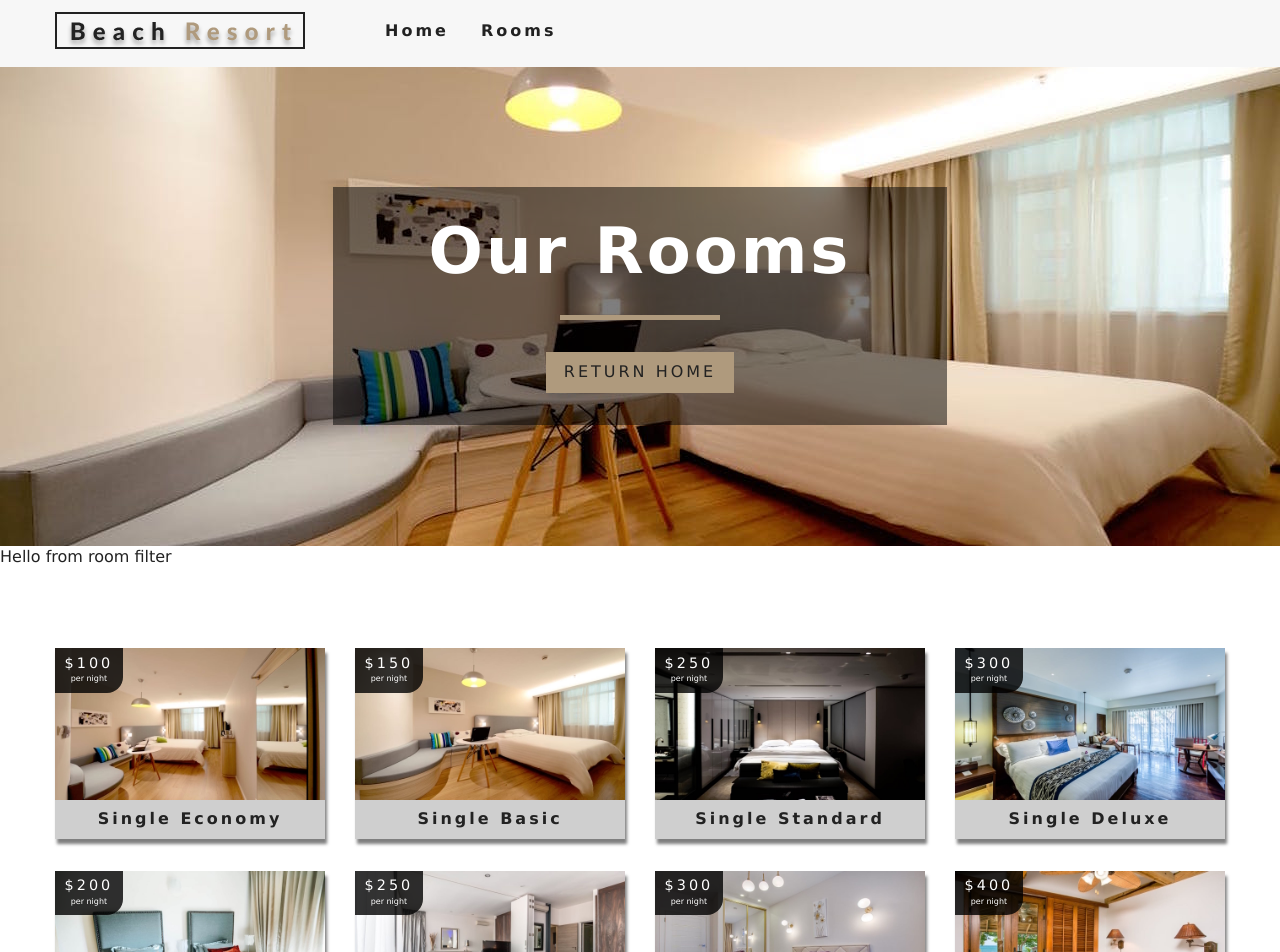
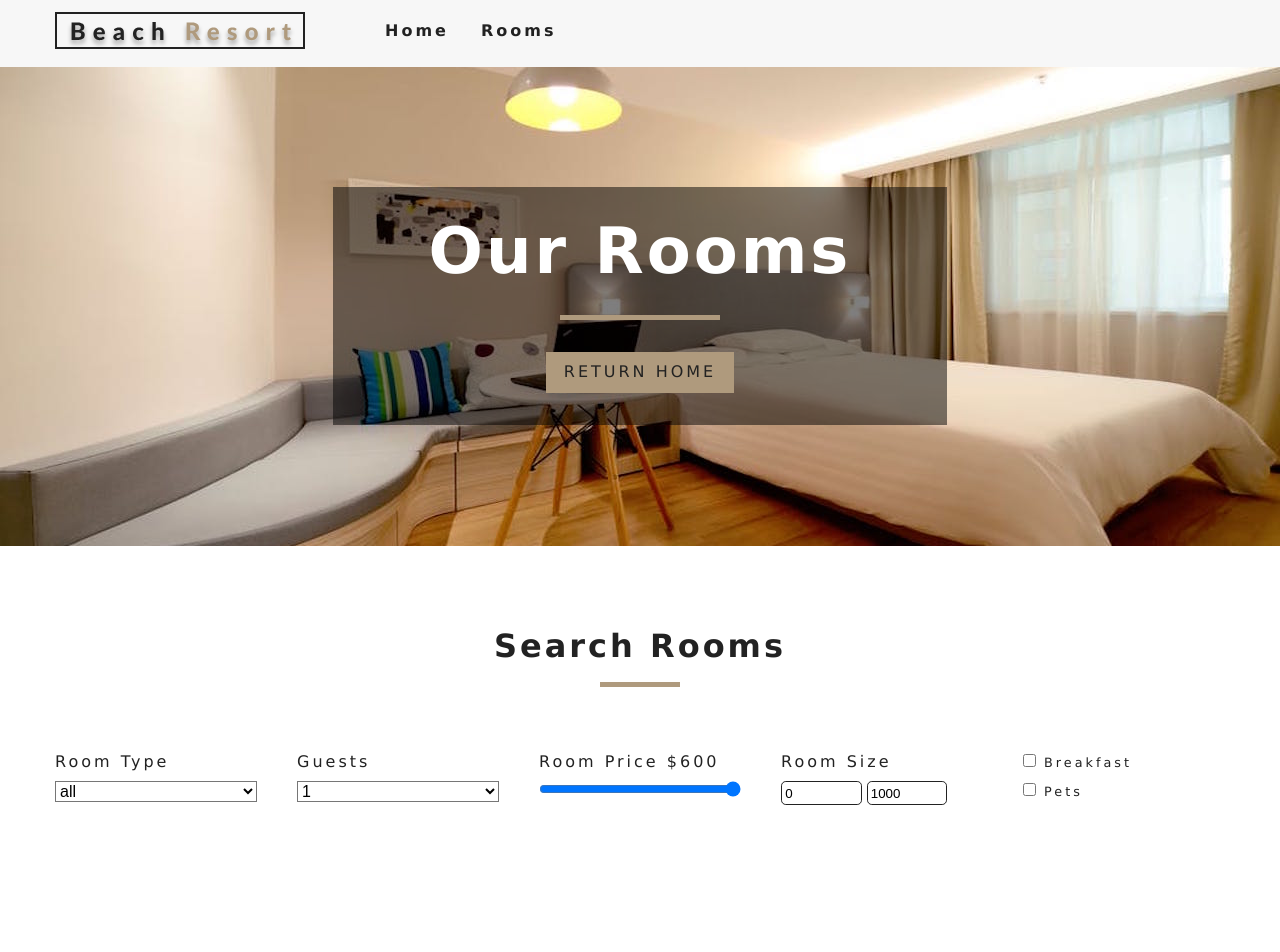
Before and after one commit to ibrahem50/Hotel-Reservation-info, a React (Create React App) app: page /rooms in a window 1280 px wide. Shown: the top 952 px of the page. Built offline with nearby package versions, Linux system fonts and the light colour scheme.

Commit message:
updated RoomFilter

```diff
--- a/src/components/RoomFilter.js
+++ b/src/components/RoomFilter.js
@@ -1,8 +1,80 @@
-const RoomFilter = () => {
+import {useContext} from 'react';
+import { RoomContext } from '../context';
+import Title from './Title';
+
+// get all unique values
+const getUnique = (items, value) => {
+    return [...new Set(items.map(item => item[value]))];
+};
+
+const RoomFilter = ({rooms}) => {
+    const context = useContext(RoomContext);
+    const {
+        handleChange,
+        type,
+        capacity,
+        price,
+        minPrice,
+        maxPrice,
+        minSize,
+        maxSize,
+        breakfast,
+        pets
+    } = context;
+    // get unique types
+    let types = getUnique(rooms, "type");
+    // add all
+    types = ["all", ...types];
+    // map to jsx
+    types = types.map((item, index) => (
+      <option key={index} value={item}>
+         {item}
+      </option>
+    ));
+    // get unique capacity
+    let people = getUnique(rooms, "capacity");
+    people = people.map((item, index) => (
+      <option key={index} value={item}>
+        {item}
+      </option>
+    ));
     return (
-        <div>
-            Hello from room filter
-        </div>
+        <section className='filter-container'>
+            <Title title='search rooms' />
+            <form className='filter-form'>
+               <div className="form-group">
+               <label htmlFor="type">room type</label>
+               <select name="type" id="type" onChange={handleChange} className="form-control" value={type}>
+                  {types}
+               </select>
+               </div>
+               <div className="form-group">
+                   <label htmlFor="capacity">Guests</label>
+                   <select name="capacity" id="capacity" onChange={handleChange} className='form-control' value={capacity}>
+                       {people}
+                   </select>
+               </div>
+               <div className="form-group">
+                   <label htmlFor="price">room price ${price}</label>
+                   <input  type="range" name="price" min={minPrice} max={maxPrice} id="price" value={price} onChange={handleChange} className="form-control" />
+               </div>
+               <div className="form-group">
+                   <label htmlFor="size">room size </label>
+                   <input  type="number" name="minSize" id="price" value={minSize} onChange={handleChange} className="size-input" />
+                   <input type="number" name="maxSize" value={maxSize} onChange={handleChange} className="size-input"/>
+               </div>
+               <div className="form-group">
+                  <div className="single-extra">
+                     <input type="checkbox" name="breakfast" id="breakfast" checked={breakfast} onChange={handleChange} />
+                  <label htmlFor="breakfast">breakfast</label>
+                  </div>
+                  <div className="single-extra">
+                       <input type="checkbox" name="pets" checked={pets} onChange={handleChange}/>
+                       <label htmlFor="breakfast">pets</label>
+                  </div>
+                </div>
+            </form>
+        </section>
      );
 }
 
--- a/src/context.js
+++ b/src/context.js
@@ -8,17 +8,34 @@ export class RoomProvider extends Component {
         rooms: [],
         sortedRooms: [],
         featuredRooms: [],
-        loading: true
-    }
+        loading: true,
+        type: "all",
+        capacity: 1,
+        price: 0,
+        minPrice: 0,
+        maxPrice: 0,
+        minSize: 0,
+        maxSize: 0,
+        breakfast: false,
+        pets: false
+    };
     //getData
     componentDidMount(){
         //this.getData
         let rooms = this.formatData(items);
         let featuredRooms = rooms.filter(room => room.featured === true );
+        let maxPrice = Math.max(...rooms.map(item => item.price));
+        let maxSize = Math.max(...rooms.map(item => item.size));
         this.setState({
-            rooms,featuredRooms,sortedRooms:rooms,loading:false
+            rooms,
+            featuredRooms,
+            sortedRooms:rooms,
+            loading:false,
+            price: maxPrice,
+            maxPrice,
+            maxSize
         })
-    }
+    };
 
     formatData (items){
         let tempItems = items.map(item => {
@@ -30,20 +47,30 @@ export class RoomProvider extends Component {
             return room;
         });
         return tempItems;
-    }
+    };
     getRoom = slug => {
         let tempRooms = [...this.state.rooms];
         const room = tempRooms.find(room => room.slug === slug);
         return room;
     };
+    handleChange = (e)=>{
+        e.preventDefault();
+        const target = e.target;
+        const value = target.type === "checkbox" ? target.checked : target.value;
+        const name = target.name;
+        console.log(target,name,value)
+    }
+    filterRooms =()=>{
+        console.log('hello')
+    }
     render() {
         return (
-            <RoomContext.Provider value={{...this.state, getRoom:this.getRoom }}>
+            <RoomContext.Provider value={{...this.state, getRoom:this.getRoom , handleChange:this.handleChange }}>
                 {this.props.children}
             </RoomContext.Provider>
          );
     }
-}
+};
 
 export function withRoomConsumer(Component) {
     return function ConsumerWrapper(props){
@@ -53,6 +80,6 @@ export function withRoomConsumer(Component) {
             </RoomConsumer>
         );
     }
-}
+};
 
 export const RoomConsumer = RoomContext.Consumer;
--- a/src/index.css
+++ b/src/index.css
@@ -564,3 +564,69 @@ h6 {
 
 
 /* end of roomlist */
+
+
+/*  rooms fitler*/
+
+.filter-container {
+    padding: 5rem 0;
+}
+
+.filter-form {
+    width: 60vw;
+    margin: 0 auto;
+    display: grid;
+    grid-template-columns: repeat(auto-fit, minmax(202px, 1fr));
+    grid-row-gap: 2rem;
+    grid-column-gap: 40px;
+}
+
+.form-group {
+    text-transform: capitalize;
+}
+
+.form-group label {
+    display: block;
+    letter-spacing: var(--mainSpacing);
+    margin-bottom: 0.5rem;
+}
+
+.form-control {
+    width: 100%;
+    background: transparent;
+    font-size: 1rem;
+}
+
+.size-inputs {
+    display: flex;
+}
+
+.size-input {
+    width: 40%;
+    padding: 0.2rem;
+    border: 1px solid var(--mainBlack);
+    border-radius: 0.3rem;
+    margin-right: 0.3rem;
+}
+
+.single-extra label {
+    display: inline-block;
+    font-size: 0.8rem;
+    margin-left: 0.5rem;
+}
+
+@media screen and (min-width: 776px) {
+    .filter-form {
+        width: 70vw;
+    }
+}
+
+@media screen and (min-width: 992px) {
+    .filter-form {
+        width: 95vw;
+        max-width: 1170px;
+    }
+}
+
+
+/* end of rooms fitler*/
```
Also changed, not shown: 1 other file (tests, documents, lock files or other folders).
